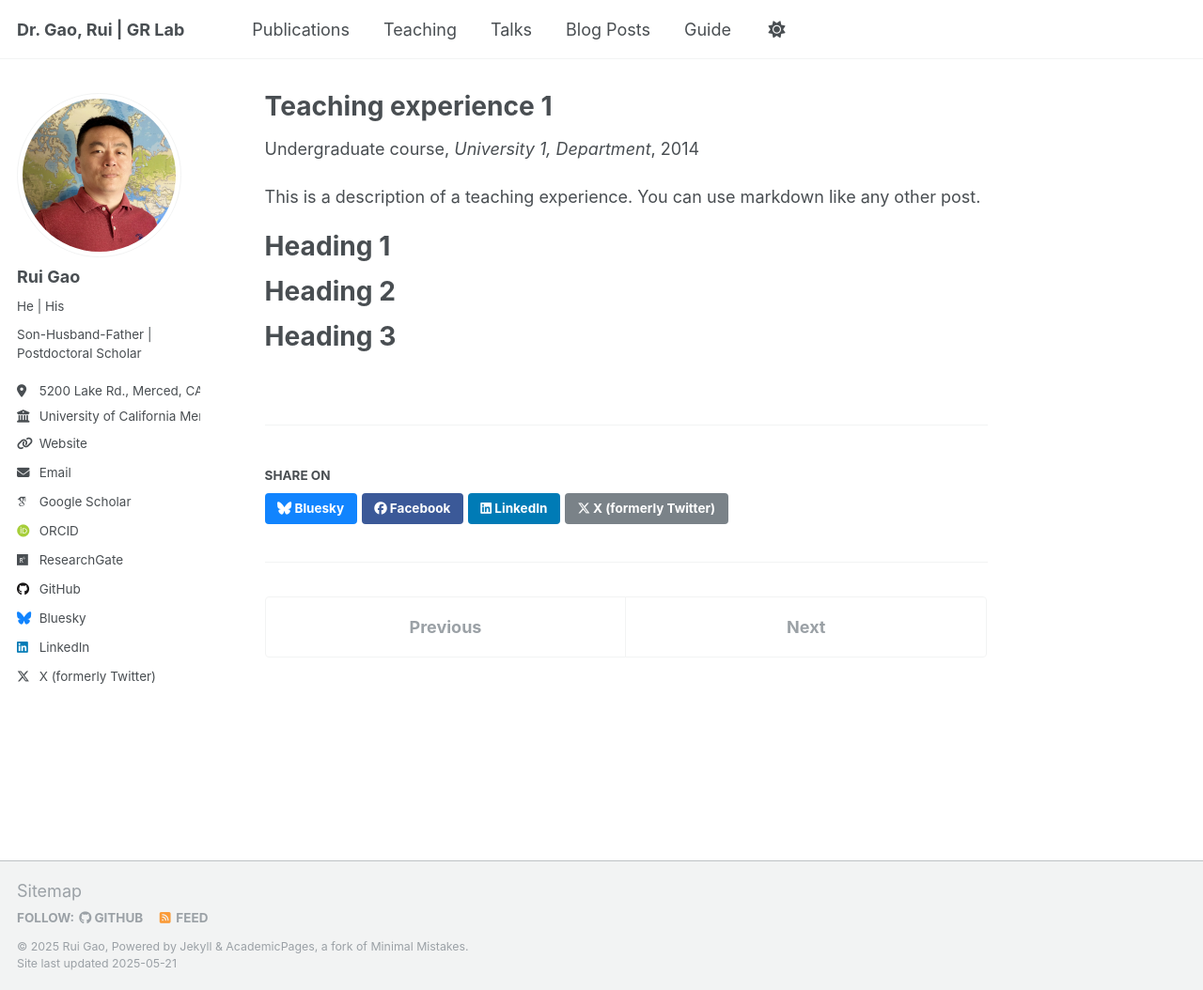
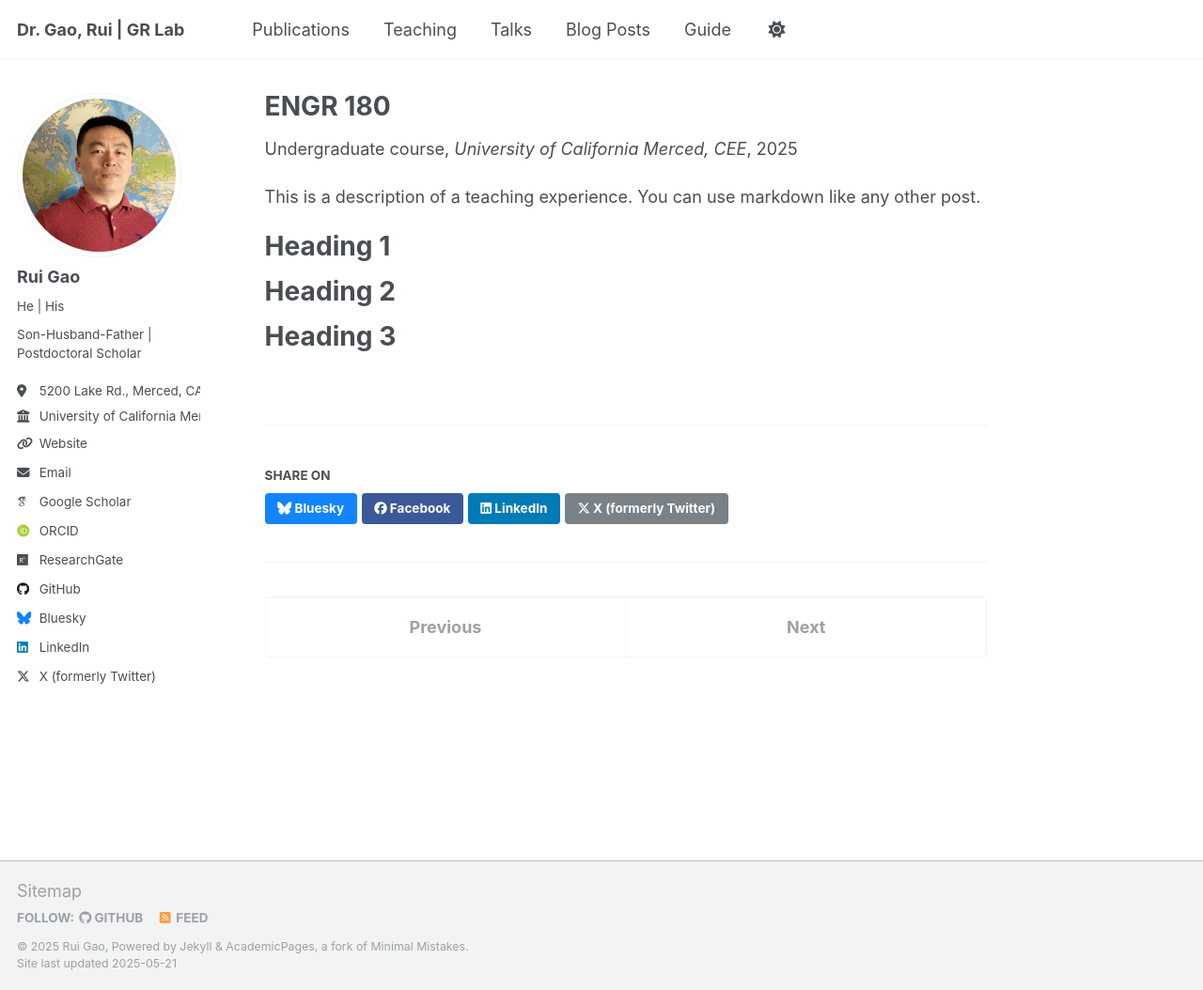
Before and after one commit to RuiGao9/RuiGao9.github.io, a Jekyll site: the page built from _teaching/2025-spring-teaching-1.md, in a window 1280 px wide and 1054 px high. Shown: the whole window at 94% size. Built offline with Jekyll 4.4.1, drawn with Linux system fonts in a browser that asks for light colours; some web fonts are replaced.

Commit message:
structure modification

```diff
--- a/_teaching/2014-spring-teaching-1.md
+++ b/_teaching/2025-spring-teaching-1.md
@@ -1,11 +1,11 @@
 ---
-title: "Teaching experience 1"
+title: "ENGR 180"
 collection: teaching
 type: "Undergraduate course"
-permalink: /teaching/2014-spring-teaching-1
-venue: "University 1, Department"
-date: 2014-01-01
-location: "City, Country"
+permalink: /teaching/2025-spring-teaching-1
+venue: "University of California Merced, CEE"
+date: 2025-04-16
+location: "Merced, USA"
 ---
 
 This is a description of a teaching experience. You can use markdown like any other post.
```
Also changed, not shown: _data/navigation.yml (+0 -9 lines), _people/2014-spring-people-1.md (deleted, +0 -29 lines), _people/2015-spring-people-2.md (deleted, +0 -20 lines), _people_added/2014_2017_master.md (renamed from _people_copy/2014_2017_master.md), _people_added/2018_2023_phd.md (renamed from _people_copy/2018_2023_phd.md), _people_added/people1.md (renamed from _people_copy/people1.md), _people_added/stage_undergraduate.md (renamed from _people_copy/stage_undergraduate.md), _projects_added/project1.md (renamed from _projects/project1.md).
